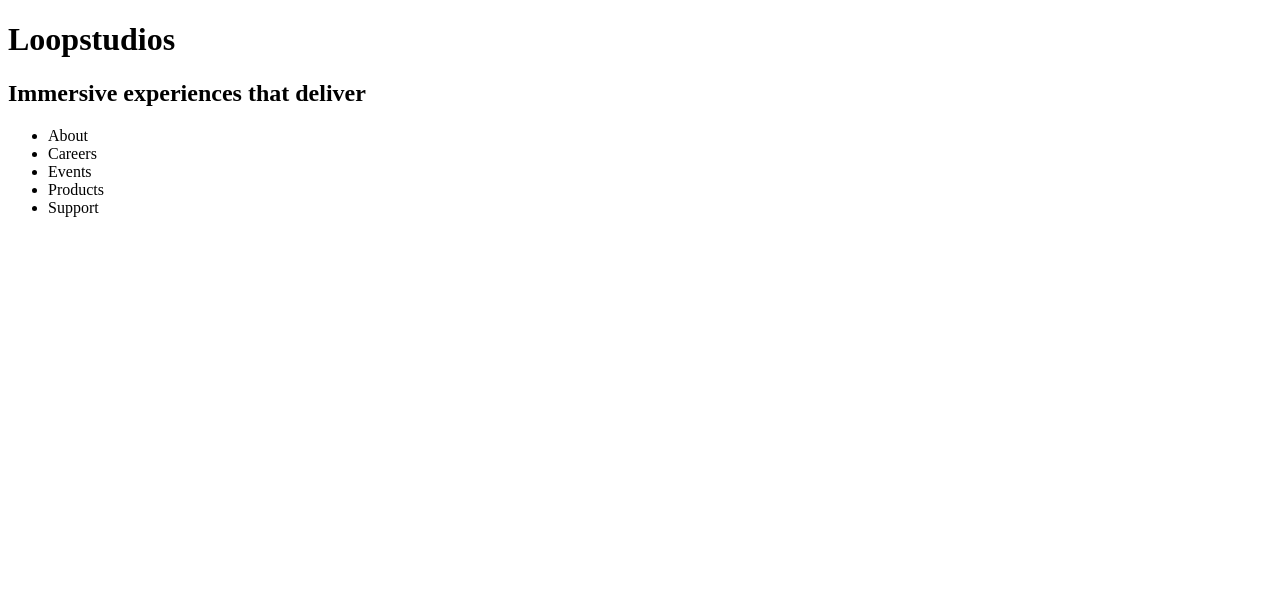
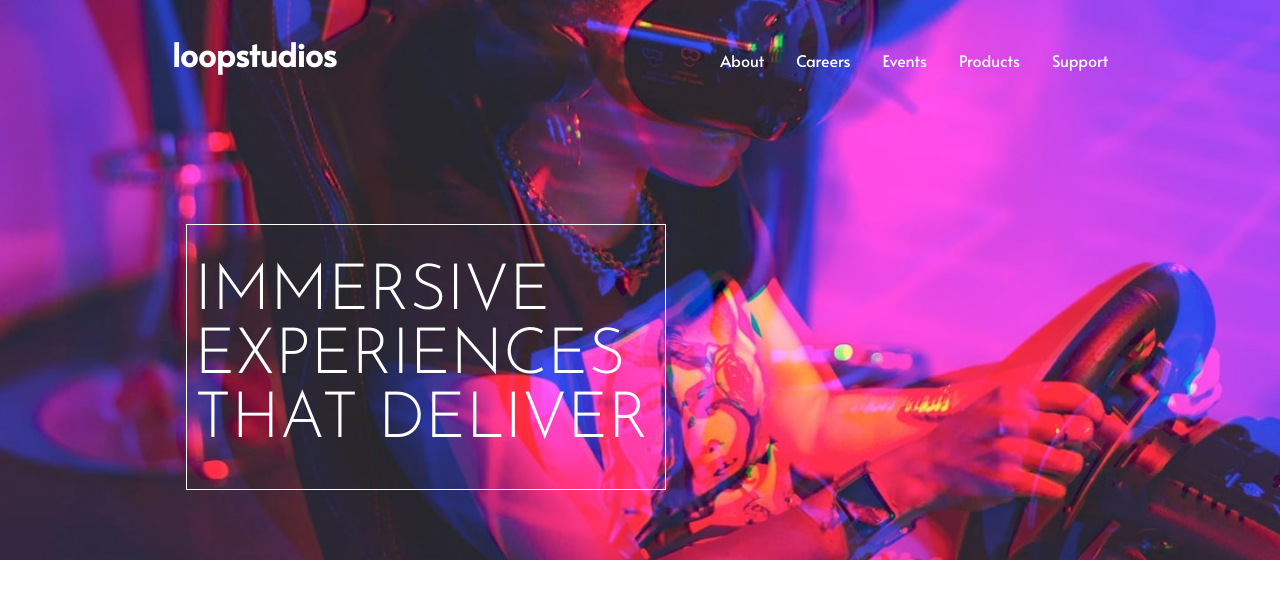
Before and after one commit to JMujuru/loopstudios-landing-page-main, a plain HTML site: page index.html in a window 1280 px wide. Drawn offline with Linux system fonts and the light colour scheme.

Commit message:
completed banner header

```diff
--- a/index.css
+++ b/index.css
@@ -1,3 +1,50 @@
+/*
+# Front-end Style Guide
+
+## Layout
+
+The designs were created to the following widths:
+
+- Mobile: 375px
+- Desktop: 1440px
+
+## Colors
+
+### Primary
+
+- White: hsl(0, 0%, 100%)
+- Black: hsl(0, 0%, 0%)
+- Dark Gray: hsl(0, 0%, 55%)
+- Very Dark Gray: hsl(0, 0%, 41%)
+
+### Neutral
+
+## Typography
+
+### Body Copy
+
+- Font size: 15px
+
+### Fonts
+
+- Family: [Alata](https://fonts.google.com/specimen/Alata)
+- Weight: 400
+
+- Family: [Josefin Sans](https://fonts.google.com/specimen/Josefin+Sans)
+- Weight: 300
+
+## Icons
+
+We provide the required social icons. But, if you prefer, you can use a font icon library. Some suggestions can be found below:
+
+- [Font Awesome](https://fontawesome.com)
+- [IcoMoon](https://icomoon.io)
+- [Ionicons](https://ionicons.com)
+
+
+
+*/
+
 * {
   box-sizing: border-box;
   margin: 0;
@@ -6,3 +53,50 @@
 html {
   font-size: 16px;
 }
+
+header {
+  background-image: url("/images/desktop/image-hero.jpg");
+  background-size: cover;
+  background-position: top;
+  height: 70vh;
+  font-family: "Alata", sans-serif;
+  position: relative;
+  margin-bottom: 10%;
+}
+
+.style {
+  color: hsl(0, 0%, 100%);
+}
+
+.banner {
+  display: flex;
+  justify-content: space-around;
+  align-items: baseline;
+}
+
+#site-title {
+  margin-top: 2rem;
+  font-weight: 600;
+}
+
+.list {
+  display: flex;
+  list-style: none;
+  margin-top: 2rem;
+  gap: 2em;
+  font-weight: 300;
+  font-size: 1em;
+}
+
+.header-banner-title {
+  position: absolute;
+  left: 14.5%;
+  top: 40%;
+  padding: 2.25rem 0.5rem;
+  border: 1px solid rgb(255, 255, 255);
+  text-transform: uppercase;
+  font-family: "Josefin Sans", sans-serif;
+  display: inline-block;
+  width: 30rem;
+  font-size: 4rem;
+}
--- a/index.html
+++ b/index.html
@@ -1,27 +1,36 @@
 <!DOCTYPE html>
 <html lang="en">
+
 <head>
   <meta charset="UTF-8">
-  <meta name="viewport" content="width=device-width, initial-scale=1.0"> <!-- displays site properly based on user's device -->
-
+  <meta name="viewport" content="width=device-width, initial-scale=1.0">
+  <!-- displays site properly based on user's device -->
+  <link rel="stylesheet" href="index.css">
   <link rel="icon" type="image/png" sizes="32x32" href="./images/favicon-32x32.png">
-
+  <link rel="preconnect" href="https://fonts.googleapis.com">
+  <link rel="preconnect" href="https://fonts.gstatic.com" crossorigin>
+  <link href="https://fonts.googleapis.com/css2?family=Alata&family=Josefin+Sans:wght@300&display=swap"
+    rel="stylesheet">
   <title>Frontend Mentor | Loopstudios landing page</title>
 
   <!-- Feel free to remove these styles or customise in your own stylesheet 👍 -->
   <style>
-    .attribution { font-size: 11px; text-align: center; }
-    .attribution a { color: hsl(228, 45%, 44%); }
+    .attribution {
+      font-size: 11px;
+      text-align: center;
+    }
+
+    .attribution a {
+      color: hsl(228, 45%, 44%);
+    }
   </style>
 </head>
+
 <body>
   <header>
-    <div class="">
-      <h1 id="site-title">Loopstudios</h1>
-      <h2 class="header-banner-title">Immersive experiences that deliver</h2>
-    </div>
-    <div>
-      <ul class="list">
+    <div class="banner">
+      <h1 id="site-title" class="style">loopstudios</h1>
+      <ul class="list style">
         <li>About</li>
         <li>Careers</li>
         <li>Events</li>
@@ -29,12 +38,15 @@
         <li>Support</li>
       </ul>
     </div>
+    <div>
+      <p class="header-banner-title style">Immersive experiences that deliver</p>
+    </div>
   </header>
   <main>
-    <section>
+    <section class="VR-container">
 
     </section>
-    <section>
+    <section class="grid-container">
 
     </section>
   </main>
@@ -43,6 +55,7 @@
   </footer>
 
 </body>
+
 </html>
 
 <!--
```
Also changed, not shown: 1 other file.
